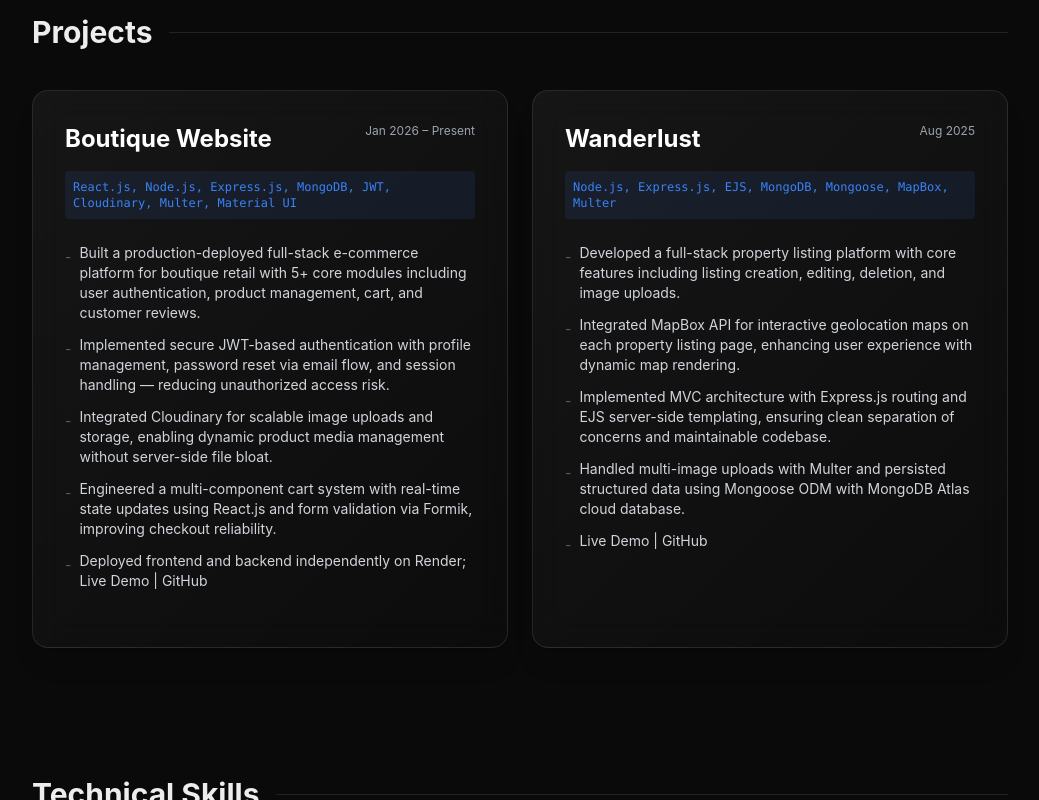
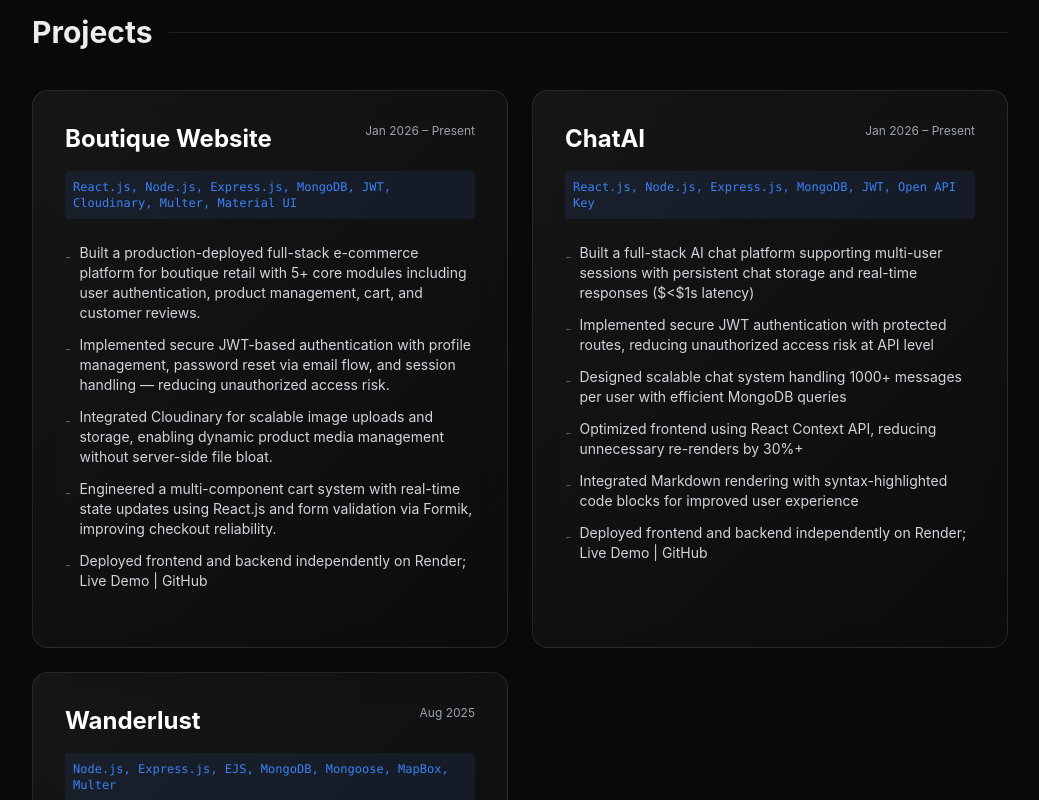
Before and after one commit to Harkit07/Portfolio, a React app: page / in a window 1280 px wide. Shown: the part 1400-2200 px from the top of the page, without its empty margins (120-1159 px from the left). Built offline with nearby package versions, Linux system fonts and the light colour scheme; the HTML template or start-up script is replaced by a standard one.

Commit message:
add 3rd project

```diff
--- a/src/data.js
+++ b/src/data.js
@@ -14,6 +14,7 @@ export const resumeData = {
         url: "https://boutiquefrontend-ymww.onrender.com",
       },
       { name: "Wanderlust", url: "https://wanderlust-274r.onrender.com" },
+      { name: "ChatAI", url: "https://chatai-vuf2.onrender.com" },
     ],
   },
   skills: [
@@ -39,7 +40,7 @@ export const resumeData = {
     { category: "Databases", items: ["MongoDB", "Mongoose ODM", "SQL"] },
     {
       category: "Cloud & DevOps",
-      items: ["Cloudinary", "Render", "Git", "GitHub"],
+      items: ["Cloudinary", "Render", "Git", "GitHub", "Open API Key"],
     },
     {
       category: "Tools",
@@ -83,6 +84,19 @@ export const resumeData = {
       ],
     },
     {
+      title: "ChatAI",
+      stack: "React.js, Node.js, Express.js, MongoDB, JWT, Open API Key",
+      dates: "Jan 2026 – Present",
+      bullets: [
+        "Built a full-stack AI chat platform supporting multi-user sessions with persistent chat storage and real-time responses ($<$1s latency)",
+        "Implemented secure JWT authentication with protected routes, reducing unauthorized access risk at API level",
+        "Designed scalable chat system handling 1000+ messages per user with efficient MongoDB queries",
+        "Optimized frontend using React Context API, reducing unnecessary re-renders by 30%+",
+        "Integrated Markdown rendering with syntax-highlighted code blocks for improved user experience",
+        "Deployed frontend and backend independently on Render; Live Demo | GitHub",
+      ],
+    },
+    {
       title: "Wanderlust",
       stack: "Node.js, Express.js, EJS, MongoDB, Mongoose, MapBox, Multer",
       dates: "Aug 2025",
```
